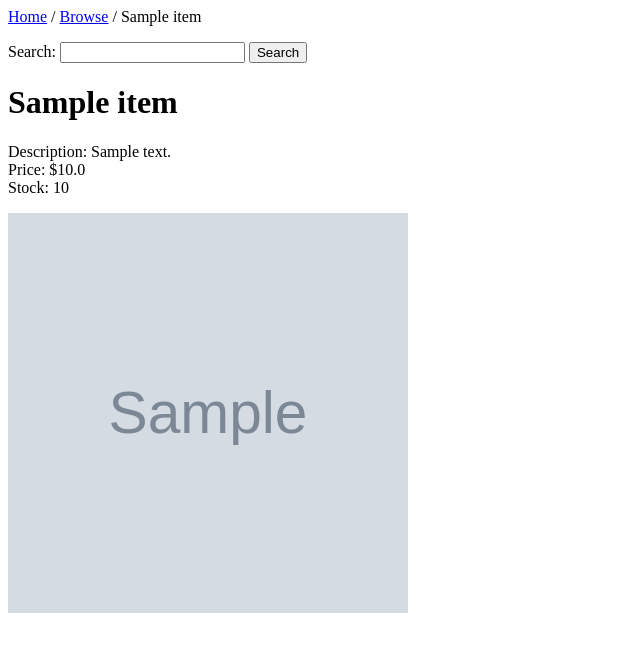
After one commit to krthornton-archive/semesterproject, a Django app: a page that uses code/app/templates/app/base.html in a window 1280 px wide. The commit adds this page. Shown: the top 652 px of the page, without its empty margins (0-640 px from the left). Run offline with Django 3.2, Linux system fonts and the light colour scheme; tables that the repository leaves empty hold one stand-in row (values such as "Sample post"); grey boxes marked "Sample" are stand-in pictures.

Commit message:
Added basic search functionality; added images to Item objects
- Modified models.py to add support for Item images
- Added a new form for handling searching for items
- Added new init_db.py file for building a basic test DB
  from scratch
- Added breadcrumbs section to base.html for site nav
- Added item description page for viewing Item info

```diff
--- a/code/app/models.py
+++ b/code/app/models.py
@@ -2,6 +2,7 @@ from uuid import uuid4
 
 from django.db import models
 from django.contrib.auth.models import AbstractUser, User
+from django.utils.text import slugify
 
 
 # describes a user of this website
@@ -14,12 +15,18 @@ class NewUser(AbstractUser):
 class Item(models.Model):
     uid = models.UUIDField(primary_key=True, default=uuid4, editable=False)
     name = models.TextField(unique=True, max_length=30, blank=False)
+    slug = models.SlugField(unique=True)
     desc = models.TextField(max_length=100, blank=False)
     price = models.FloatField(default=0.00, blank=False)
     stock = models.IntegerField(default=0, blank=False)
+    image = models.TextField(blank=True)
 
     def __str__(self):
         return "%s: %d in stock" % (self.name, self.stock)
+
+    def save(self, *args, **kwargs):
+        self.slug = slugify(self.name)
+        super(Item, self).save(*args, **kwargs)
 
 
 # describes an item that is in a user's shopping cart
--- a/code/app/templates/app/base.html
+++ b/code/app/templates/app/base.html
@@ -9,17 +9,22 @@
 </head>
 
 <body>
-{% block login %}
-    {% if user.is_authenticated %}
-        <p>Hi {{ user.username }}!</p>
-        <p><a href="{% url 'logout' %}">Logout</a></p>
-    {% else %}
-        <p>Please <a href="{% url 'login' %}">login</a> or <a href="{% url 'register' %}">register</a>.</p>
-    {% endif %}
-{% endblock %}
+    {% block breadcrumbs %}
+        <a href="/">Home</a>
+    {% endblock %}
+    {% block login %}{% endblock %}
+    {% block search %}
+        <p>
+            <form method="POST" action="/browse">
+                {% csrf_token %}
+                <label for="name">Search:</label>
+                <input type="text" name="name"></input>
+                <button type="submit">Search</button>
+            </form>
+        </p>
 
-{% block content %}
-{% endblock %}
+    {% endblock %}
+    {% block content %}{% endblock %}
 </body>
 
 </html>
--- /dev/null
+++ b/code/app/templates/app/item_description.html
@@ -0,0 +1,20 @@
+{% extends 'app/base.html' %}
+
+{% block breadcrumbs %}
+    <a href="/">Home</a> / <a href="/browse">Browse</a> / {{ item_name }}
+{% endblock %}
+
+{% block content %}
+
+    <!-- Item Information -->
+    <h1>{{ item_name }}</h1>
+    <p>
+        Description: {{ item_desc }}<br>
+        Price: ${{ item_price }}<br>
+        Stock: {{ item_stock }}<br>
+    </p>
+
+    <!-- Item Image -->
+    <img src="/static/images/{{ item_image }}" alt="{{ item_image }}" width="400" height="400">
+
+{% endblock %}
--- a/code/app/templates/registration/login.html
+++ b/code/app/templates/registration/login.html
@@ -1,4 +1,6 @@
 {% extends 'app/base.html' %}
+
+{% block search %}{% endblock %}
 
 {% block login %}
 <form method="post">
--- a/code/app/templates/registration/register.html
+++ b/code/app/templates/registration/register.html
@@ -1,4 +1,6 @@
 {% extends 'app/base.html' %}
+
+{% block search %}{% endblock %}
 
 {% block login %}
 <form method="post">
--- a/code/app/urls.py
+++ b/code/app/urls.py
@@ -1,8 +1,10 @@
-from django.urls import path
+from django.urls import path, re_path
 
 from . import views
 
 urlpatterns = [
     path('', views.index, name='index'),
+    path('browse', views.browse_items, name='browse'),
+    re_path(r'^item/(?P<slug>[a-z\-]+)/$', views.item_description, name='description'),
     path('register', views.register, name='register'),
 ]
--- a/code/app/views.py
+++ b/code/app/views.py
@@ -1,11 +1,12 @@
-from django.shortcuts import render, HttpResponse
+from django.shortcuts import render, get_object_or_404
 from django.views.decorators.http import require_http_methods
+from django.contrib.auth import login
 
-from .models import NewUser
-from .forms import NewUserForm
+from .models import NewUser, Item
+from .forms import NewUserForm, ItemSearchForm
 
 
-# Create your views here.
+# view for the home page
 def index(request):
     context = {}
     return render(request, 'app/home.html', context)
@@ -15,13 +16,62 @@ def index(request):
 @require_http_methods(['GET', 'POST'])
 def register(request):
     if request.method == 'GET':
-        # this is a GET request, send empty form
+        # send a blank form for the user to fill in
         form = NewUserForm()
-        return render(request, 'registration/register.html', {'form': form})
+        context = {
+            'form': form,
+        }
+        return render(request, 'registration/register.html', context)
     elif request.method == 'POST':
-        # the user is submitting a form
+        # create a new user from the form and log them in
         form = NewUserForm(request.POST)
         if form.is_valid():
             user = NewUser.objects.create_user(**form.cleaned_data)
             user.save()
+            login(request, user)
         return index(request)
+
+
+# view for viewing a specific item
+@require_http_methods(['GET'])
+def item_description(request, slug):
+    # get requested object from DB and return info about it
+    item = get_object_or_404(Item, slug=slug)
+    context = {
+        'item_name': item.name,
+        'item_image': item.image,
+        'item_desc': item.desc,
+        'item_price': item.price,
+        'item_stock': item.stock,
+    }
+    return render(request, 'app/item_description.html', context)
+
+
+# view for browsing/searching for items
+@require_http_methods(['GET', 'POST'])
+def browse_items(request):
+    if request.method == 'POST':
+        # if POST, search with given search term
+        form = ItemSearchForm(request.POST)
+        if form.is_valid():
+            # if form is valid, return search results
+            items = Item.objects.filter(name__contains=form.cleaned_data['name'])
+            context = {
+               'items': items,
+            }
+            return render(request, 'app/browse.html', context)
+        else:
+            # invalid form
+            for field in form:
+                for error in field.errors:
+                    if error == "This field is required.":
+                        # user submitted an empty search
+                        context = {
+                            'errors': [
+                                "Error: Empty search.",
+                            ],
+                        }
+                        return render(request, 'app/browse.html', context)
+    else:
+        # if GET, just display search
+        return render(request, 'app/browse.html', {})
--- /dev/null
+++ b/code/project/init_db.py
@@ -0,0 +1,5 @@
+from app.models import Item
+
+# add some items
+Item.objects.create(name="Forgotten Bones", desc="This is a description.",
+                    image="forgotten_bones_1.jpg", price=5.99, stock=12)
```
Also changed, not shown: code/app/forms.py (+10 -1 lines), code/app/templates/app/browse.html (added, +30 -0 lines), code/app/templates/app/home.html (+7 -2 lines), code/app/migrations/0002_item_image.py (added), code/app/migrations/0003_item_slug.py (added), code/app/static/images/forgotten_bones_1.jpg (added).
